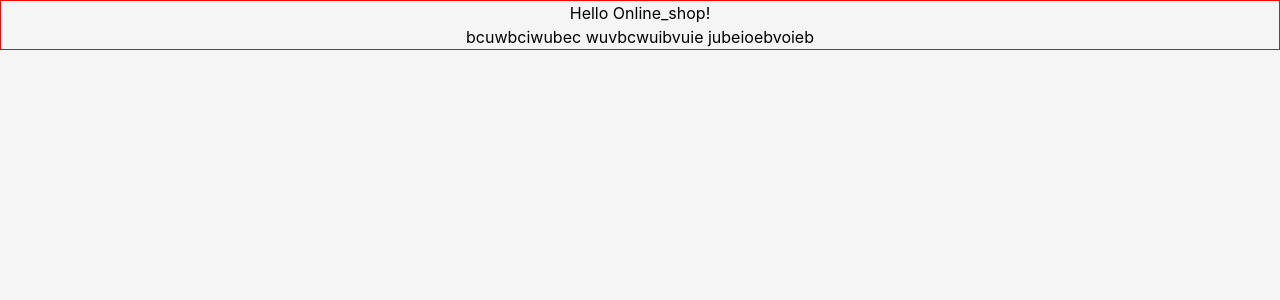
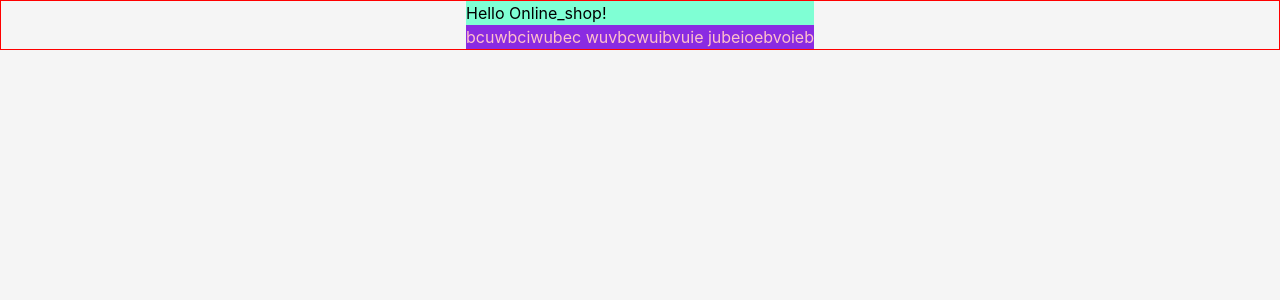
Before and after one commit to wanghaisheng/a-Online_shop-hub, a React (Vite) app: page / in a window 1280 px wide. Shown: the top 300 px of the page. Built offline with nearby package versions, Linux system fonts and the light colour scheme.

Commit message:
configuring react router

```diff
--- a/src/App.tsx
+++ b/src/App.tsx
@@ -1,13 +1,15 @@
-// import { useState } from 'react'
-
+import { BrowserRouter as Router, Routes, Route } from "react-router-dom";
+import Home from "./pages/Home/Home";
 import "./css/App.css";
 
 function App() {
   return (
-    <>
-      <div>Hello Online_shop!</div>
-      <p>bcuwbciwubec wuvbcwuibvuie jubeioebvoieb</p>
-    </>
+    <Router>
+      <Routes>
+        <Route path="/" element={<Home />}></Route>
+
+      </Routes>
+    </Router>
   );
 }
 
--- /dev/null
+++ b/src/pages/Home/Home.tsx
@@ -0,0 +1,13 @@
+// import React from 'react';
+import styles from './home.module.css';
+
+function Home() {
+  return (
+    <div>
+      <div className={styles.hello}>Hello Online_shop!</div>
+      <p className={styles.p}>bcuwbciwubec wuvbcwuibvuie jubeioebvoieb</p>
+    </div>
+  );
+}
+
+export default Home;
--- /dev/null
+++ b/src/pages/Home/home.module.css
@@ -0,0 +1,8 @@
+.hello {
+    background-color: aquamarine;
+}
+
+.p {
+    background-color: blueviolet;
+    color: pink;
+}
```
Also changed, not shown: 1 other file (tests, documents, lock files or other folders).
